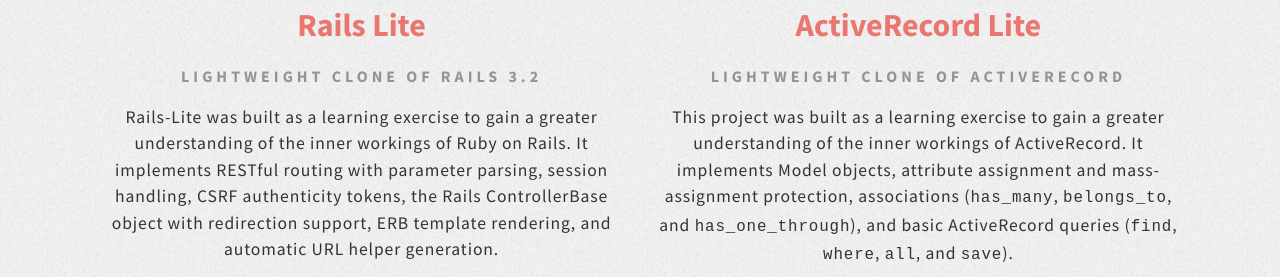
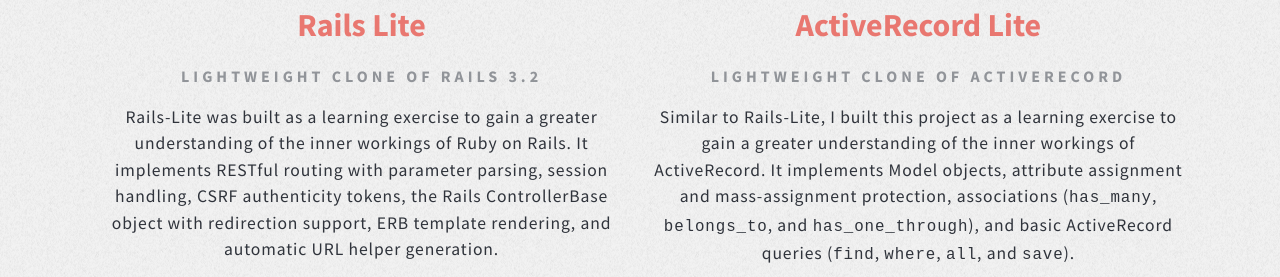
Before and after one commit to wvandaal/wvandaal.github.io, a plain HTML site: page index.html in a window 1280 px wide. Shown: the part 3431-3708 px from the top of the page. Drawn offline with nearby package versions, Linux system fonts and the light colour scheme; files whose address does not match are found by name.

Commit message:
Updates portfolio wording

```diff
--- a/index.html
+++ b/index.html
@@ -194,7 +194,7 @@
 						<span class="byline">Lightweight Clone of ActiveRecord</span>
 					</header>
 					<p class="details">
-						This project was built as a learning exercise to gain a greater understanding of the inner workings of ActiveRecord. It implements Model objects, attribute assignment and mass-assignment protection, associations (<code>has_many</code>, <code>belongs_to</code>, and <code>has_one_through</code>), and basic ActiveRecord queries (<code>find</code>, <code>where</code>, <code>all</code>, and <code>save</code>).
+						Similar to Rails-Lite, I built this project as a learning exercise to gain a greater understanding of the inner workings of ActiveRecord. It implements Model objects, attribute assignment and mass-assignment protection, associations (<code>has_many</code>, <code>belongs_to</code>, and <code>has_one_through</code>), and basic ActiveRecord queries (<code>find</code>, <code>where</code>, <code>all</code>, and <code>save</code>).
 					</p>
 					<nav class="project-links">
 						<a class="github" href="https://github.com/wvandaal/active-record-lite"><i class="icon-github-circled"></i></a>
```
